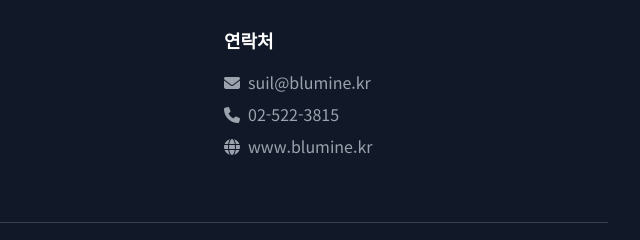
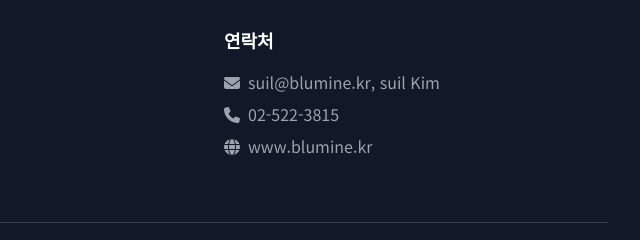
Before and after one commit to suil-blumine/blumine-website, a plain HTML site: page index.html in a window 1280 px wide. Shown: the part 2516-2756 px from the top of the page, 640-1280 px from the left. Drawn offline with nearby package versions, Linux system fonts and the light colour scheme.

Commit message:
Update index.html

```diff
--- a/index.html
+++ b/index.html
@@ -306,7 +306,7 @@
                 <div>
                     <h4 class="text-lg font-semibold mb-4">연락처</h4>
                     <div class="space-y-2 text-gray-400">
-                        <p><i class="fas fa-envelope mr-2"></i>suil@blumine.kr</p>
+                        <p><i class="fas fa-envelope mr-2"></i>suil@blumine.kr, suil Kim</p>
                         <p><i class="fas fa-phone mr-2"></i>02-522-3815</p>
                         <p><i class="fas fa-globe mr-2"></i>www.blumine.kr</p>
                     </div>
```
